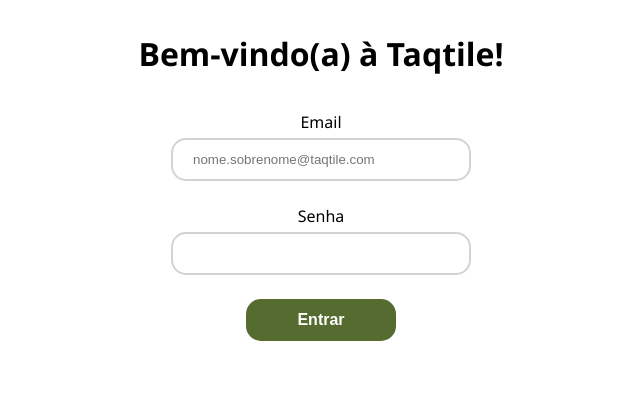
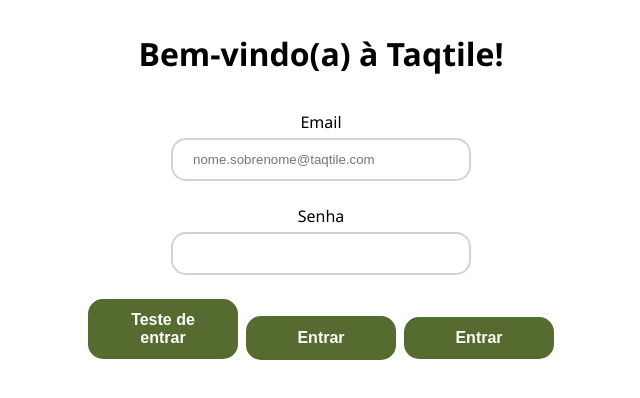
Before and after one commit to indigotech/onboard-samuel-ducca, a React (Create React App) app in the folder my-app/: page / in a window 1280 px wide. Shown: the top 398 px of the page, without its empty margins (319-959 px from the left). Built offline with nearby package versions, Linux system fonts and the light colour scheme.

Commit message:
Botões e H1 componentizados

```diff
--- a/my-app/package.json
+++ b/my-app/package.json
@@ -13,6 +13,7 @@
     "@types/react-dom": "^16.9.4",
     "@types/react-redux": "^7.1.5",
     "@types/react-router-dom": "^5.1.3",
+    "@types/styled-components": "^4.4.2",
     "graphql": "^14.5.8",
     "react": "^16.12.0",
     "react-dom": "^16.12.0",
@@ -20,6 +21,7 @@
     "react-router-dom": "^5.1.2",
     "react-scripts": "3.3.0",
     "redux": "^4.0.5",
+    "styled-components": "^5.0.0",
     "typescript": "^3.7.4"
   },
   "scripts": {
--- a/my-app/src/components/AddUserPage.tsx
+++ b/my-app/src/components/AddUserPage.tsx
@@ -4,6 +4,8 @@
 import {validateEmail, validateDate, validateCpf, validatePassword} from './validationHelpers';
 import { createUser } from './UserListQueries';
 import { Redirect } from 'react-router-dom';
+import { LoadingButton } from './mol/loadingButton';
+import { Button } from './atm/button';
 
 
 export const AddUserPage: React.FC = props => {
@@ -92,8 +94,8 @@
           </select>
         </div>
       </div>
-      <button className="submitButton secondary" onClick={() => setRedirect(true)}> Cancelar </button>
-      <button className="submitButton" onClick={handleSubmit}> Salvar</button>
+      <Button secondary onClick={() => setRedirect(true)}> Cancelar</Button>
+      <LoadingButton isLoading={isLoading} disabled={isLoading} text="Salvar" onClick={handleSubmit}></LoadingButton>
     </div>
 
   );
--- a/my-app/src/components/LoginPage.tsx
+++ b/my-app/src/components/LoginPage.tsx
@@ -6,6 +6,9 @@
 import { Redirect } from 'react-router-dom';
 import { doLogin } from './LoginAuth';
 import {validateEmail, validatePassword} from './validationHelpers';
+import { H1 } from './atm/h1';
+import { Button } from './atm/button';
+import { LoadingButton } from './mol/loadingButton';
 
 interface LoginPageProps {
   email?: string;
@@ -98,9 +101,7 @@
       return (
           <div className="body">
             <link rel="stylesheet" href="https://cdnjs.cloudflare.com/ajax/libs/font-awesome/4.7.0/css/font-awesome.min.css"></link>
-            <h1 className="greeting">
-              Bem-vindo(a) à Taqtile!
-            </h1>
+            <H1>Bem-vindo(a) à Taqtile!</H1>
             <div className="inputArea">
 
               <form>
@@ -112,6 +113,8 @@
                       <label>Senha</label> <br></br>
                       <input className={this.state.badPassword ? 'inputFieldError': ''} name="password" value={this.state.password} onChange={this.handleChange}></input>
                   </div>
+                  <Button onClick={this.handleSubmit} disabled={this.state.isLoading}>Teste de entrar</Button>
+                  <LoadingButton onClick={this.handleSubmit} isLoading={this.state.isLoading} text="Entrar" disabled={this.state.isLoading}/>
                   <button onClick={this.handleSubmit} className='submitButton' disabled={this.state.isLoading}>
                     <i className={this.state.isLoading? 'fa fa-circle-o-notch fa-spin' : ''}></i> Entrar
                   </button>
--- a/my-app/src/components/UserDetailPage.tsx
+++ b/my-app/src/components/UserDetailPage.tsx
@@ -5,6 +5,7 @@
 import { fetchUser } from './UserListQueries';
 import { User } from '../types';
 import { userInfo } from 'os';
+import { H1 } from './atm/h1';
 
 interface UseParamsType {
   id?: string;
@@ -38,7 +39,7 @@
 
    return(
     <div className="body">
-      <h1> Dados do Usuário </h1>
+      <H1> Dados do Usuário </H1>
       {user ? (
         <>
           <UserInfo user={user}/>
--- a/my-app/src/components/UserListPage.tsx
+++ b/my-app/src/components/UserListPage.tsx
@@ -4,6 +4,8 @@
 import { User } from '../types';
 import {fetchUsers, fetchUser} from './UserListQueries';
 import { Redirect } from 'react-router-dom';
+import { H1 } from './atm/h1';
+import { Button } from './atm/button';
 
 
 const UserListPage: React.FC = props => {
@@ -56,7 +58,7 @@
     return (
       <div className="userList" >
         <link rel="stylesheet" href="https://cdnjs.cloudflare.com/ajax/libs/font-awesome/4.7.0/css/font-awesome.min.css"></link>
-        <h1> Usuários Cadastrados </h1>
+        <H1> Usuários Cadastrados </H1>
         {userList ? (
           <>
             <List list={userList} handleClick={handleUserClick}></List>
@@ -66,8 +68,7 @@
           <p> Nenhum usuário encontrado </p>
         )}
         <hr></hr>
-        <button className="addUserButton" onClick={handleRedirect}> Adicionar Usuário </button>
-
+        <Button large onClick={handleRedirect}> Adicionar Usuário </Button>
       </div>
     );
 }
--- /dev/null
+++ b/my-app/src/components/atm/button.tsx
@@ -0,0 +1,34 @@
+import styled from 'styled-components'
+
+interface ButtonProps {
+  secondary?: boolean,
+  large?: boolean
+}
+
+export const Button = styled.button`
+  min-height:44px;
+  margin: 1rem;
+  font-size: 16px;
+  font-weight: bold;
+  background-color: ${(props : ButtonProps) => props.secondary ? "transparent" : "darkolivegreen"};
+  border: ${(props : ButtonProps) => props.secondary ? "1px solid lightgray" : "none"};
+  color: ${(props : ButtonProps) => props.secondary ? "black" : "white"};
+  padding: 12px 20px;
+  text-align: center;
+  text-decoration: none;
+  display: inline-block;
+  margin: 4px 4px;
+  -webkit-transition-duration: 0.4s; /* Safari */
+  transition-duration: 0.4s;
+  cursor: pointer;
+  border-radius: 15px;
+
+  width: 50%;
+  max-width: ${(props : ButtonProps) => props.large ? "250px" : "150px"};
+  :hover{
+    background-color: ${(props : ButtonProps) => props.secondary ? "whitesmoke" : "rgb(65, 83, 35)"};
+  }
+  :disabled{
+    opacity: 50%;
+  }
+`;
--- /dev/null
+++ b/my-app/src/components/atm/h1.tsx
@@ -0,0 +1,8 @@
+import styled from 'styled-components'
+
+export const H1 = styled.h1`
+  font-size: 32px;
+  font-weight: bold;
+  margin: 32px;
+  color: black;
+`;
--- /dev/null
+++ b/my-app/src/components/mol/loadingButton.tsx
@@ -0,0 +1,22 @@
+import styled from 'styled-components'
+import { FC } from 'react'
+import { Button } from '../atm/button';
+import React from 'react';
+
+
+export interface LoadingButtonProps{
+  isLoading: boolean,
+  disabled: boolean,
+  text: string,
+  onClick: (event: any) => void,
+}
+
+export const LoadingButton: FC<LoadingButtonProps> = props => {
+
+  return(
+    <Button onClick={props.onClick} disabled={props.disabled}>
+      <i className={props.isLoading ? 'fa fa-circle-o-notch fa-spin' : ''}></i> {props.text}
+    </Button>
+  );
+
+}
```
Also changed, not shown: 1 other file (tests, documents, lock files or other folders).
